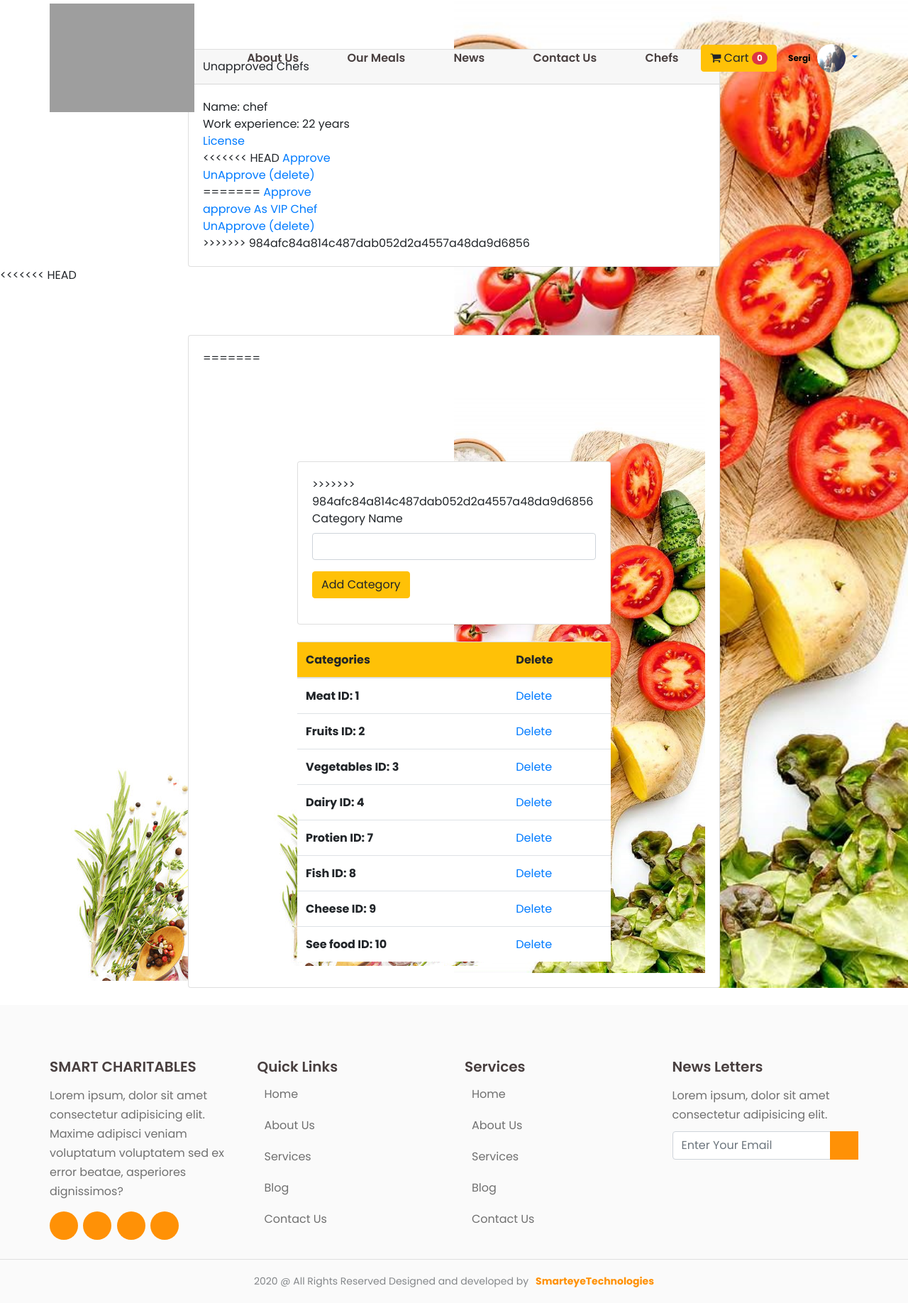
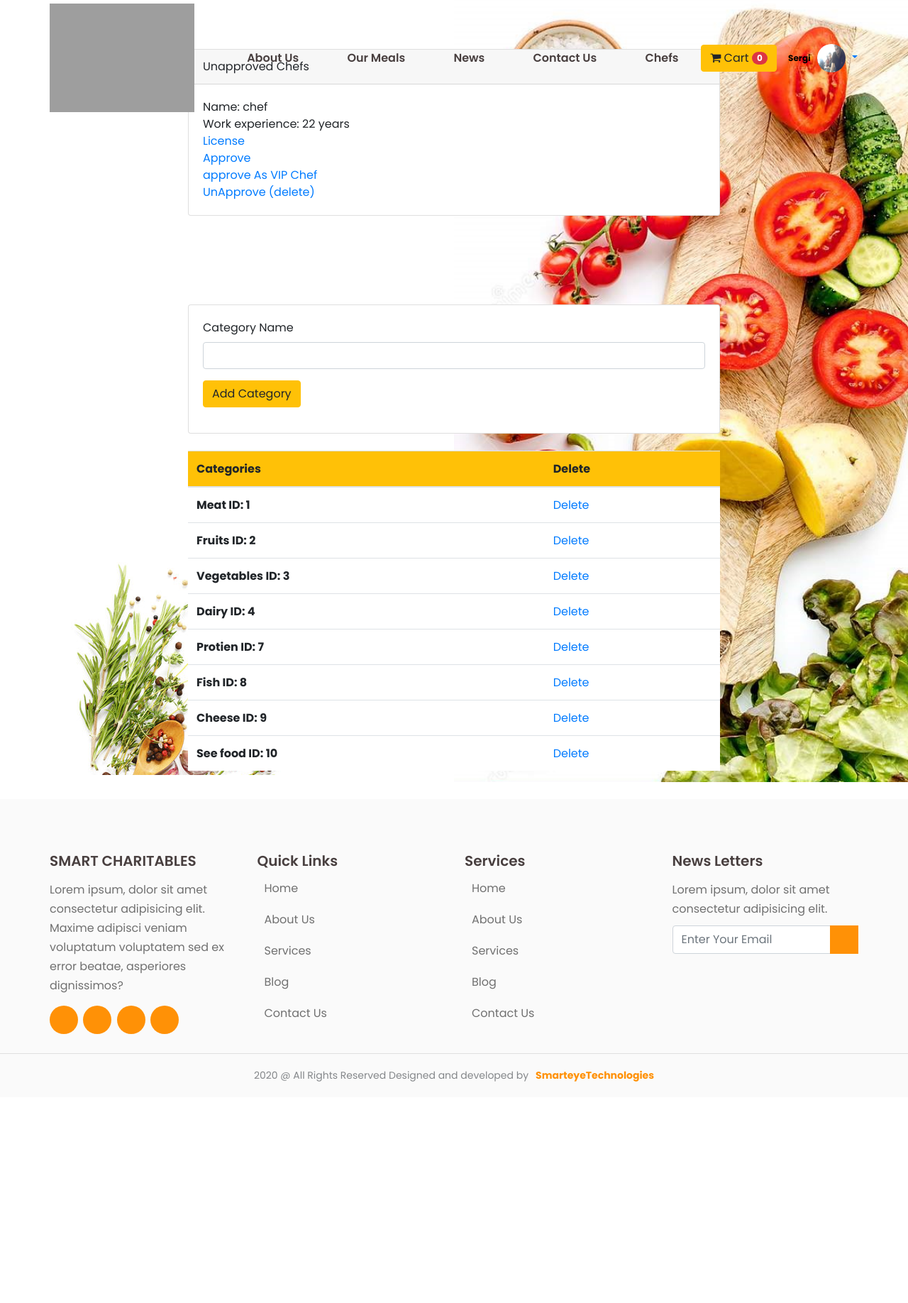
Before and after one commit to sergi-s/RMZ, a Laravel app: page /admin in a window 1280 px wide. Shown: the whole page at 71% size. After the commit the page ends 1524 px from the top, so only its background shows below. Run offline with Laravel 8, Linux system fonts and the light colour scheme; a user stored in the database is signed in; data comes from the database, SQL or seed files in the repository; style sheets or scripts are compiled from the project's sources; some libraries are stand-ins or nearby versions; grey boxes are pictures that could not be loaded.

Commit message:
vip form

```diff
--- a/public/css/assets/css/style.css
+++ b/public/css/assets/css/style.css
@@ -249,6 +249,27 @@
 .slider {
     position: relative;
     padding: 0;
+}
+.slider .vipleft{
+    position: absolute;
+    left: 70px;
+    bottom: 60px;
+    width: 225px;
+    height: 225px;
+    background: url(../images/download.jpg);
+    background-repeat: no-repeat;
+   /* transform: rotate(30deg); */
+}
+.slider .vipright{
+    position: absolute;
+    background: url(../images/271694.jpg);
+    background-size: cover;
+    background-repeat: no-repeat;
+    /*background-position: right; */
+    width: 50%;
+    height: 100%;
+    top: 0;
+    right: 0;
 }
 .slider .leftimage{
     position: absolute;
--- a/resources/views/AdminDashboard.blade.php
+++ b/resources/views/AdminDashboard.blade.php
@@ -3,7 +3,6 @@
     .slider {
         margin-top: -80px;
     }
-
 </style>
 @section('content')
 <section class="slider">
@@ -23,14 +22,9 @@
                                 Name: {{ $unapproved_app->user->name }} <br>
                                 Work experience: {{ $unapproved_app->years_of_xp }} years <br>
                                 <a href="{{ $unapproved_app->license }}" target="__blank">License</a><br>
-<<<<<<< HEAD
-                                <a href="approveChef/{{ $unapproved_app->id }}" s>Approve</a> <br>
-                                <a href="unapproveChef/{{ $unapproved_app->id }}" s>UnApprove (delete)</a> <br>
-=======
                                 <a href="approveChef/{{ $unapproved_app->id }}" s>Approve</a><br>
                                 <a href="approveVIPChef/{{ $unapproved_app->id }}" s>approve As VIP Chef</a><br>
                                 <a href="unapproveChef/{{ $unapproved_app->id }}" s>UnApprove (delete)</a><br>
->>>>>>> 984afc84a814c487dab052d2a4557a48da9d6856
                             </div>
                         @empty
                             <div class="header">No unapproved applications</div>
@@ -40,21 +34,8 @@
             </div>
         </div>
     @endif
-<<<<<<< HEAD
-    <br>
-    <br>
-    <br>
-    <br>
-    <div class="container ">
-        <div class="row justify-content-center">
-            <div class="col-md-8">
-                <div class="card">
-                    <div class="card-body">
-=======
 
-    <section class="slider sergiFix">
-        <div class="tomato"></div>
-        <div class="leftimage"></div>
+
         <br>
         <br>
         <div class="container sergiFix">
@@ -62,7 +43,6 @@
                 <div class="col-md-8">
                     <div class="card">
                         <div class="card-body">
->>>>>>> 984afc84a814c487dab052d2a4557a48da9d6856
 
                             <form method="post" action="{{ route('category.store') }}">
                                 <div class="form-group">
@@ -110,5 +90,5 @@
                 </div>
             </div>
         </div>
-    </section>
+
 @endsection
```
Also changed, not shown: resources/views/vipform.blade.php (+5 -5 lines), public/css/assets/images/download.jpg (added), public/css/assets/images/vip.png (added), public/css/assets/images/vip2.jpg (added), public/css/assets/images/vipleft.jpg (added), public/css/assets/images/vipp.jpg (added), public/css/assets/images/vipright.jpg (added).
